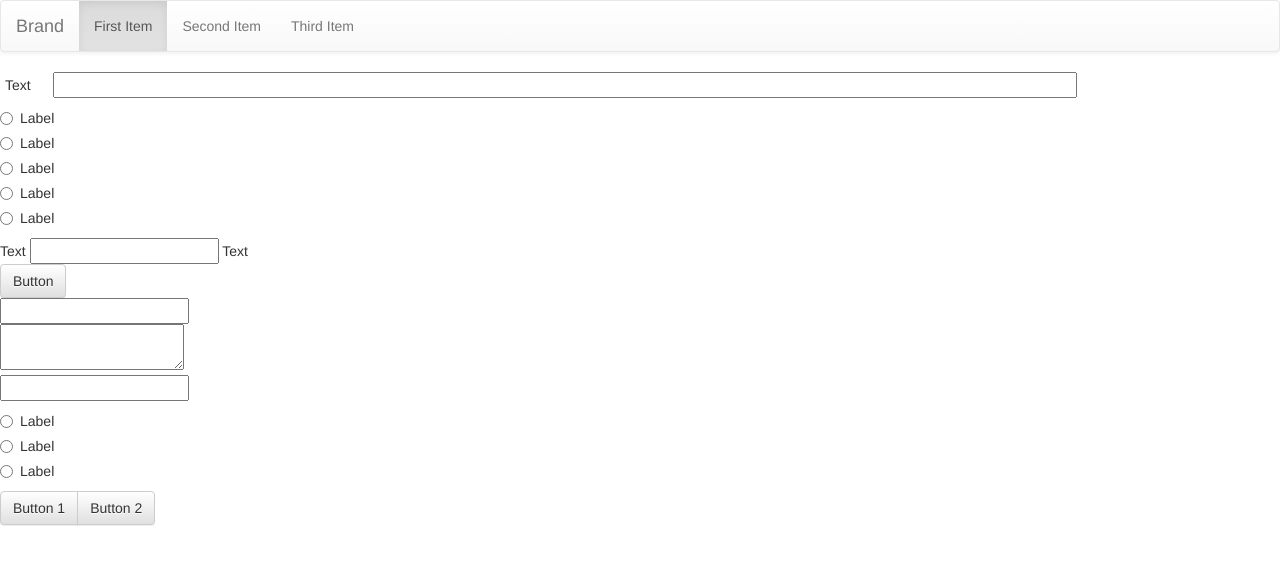
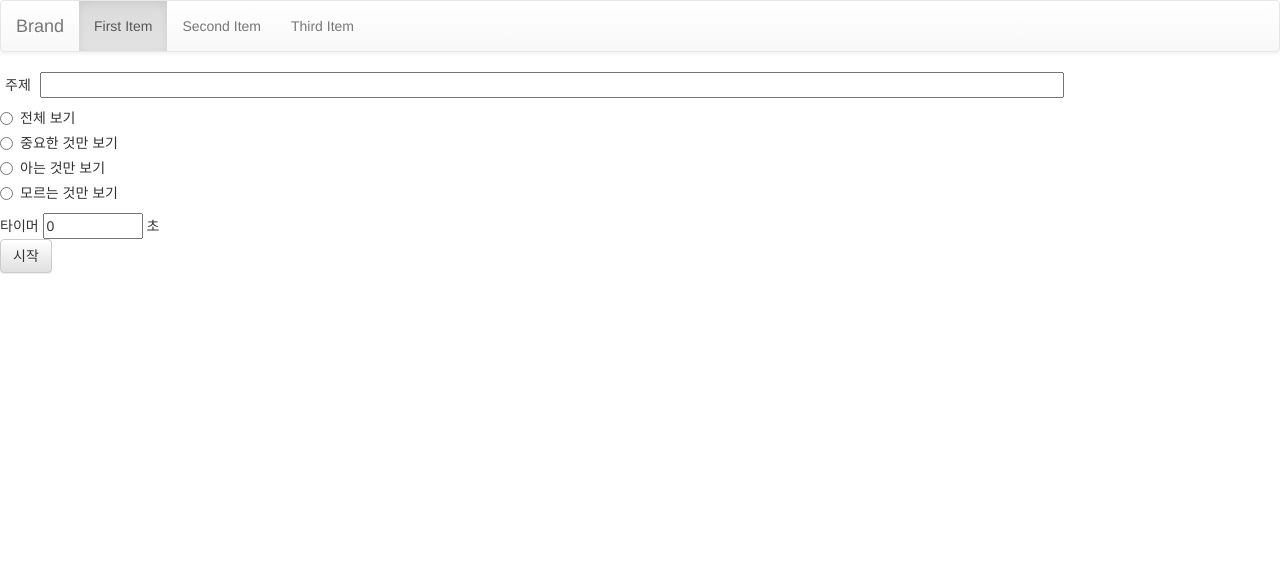
Before and after one commit to GTedHa/studi, a Flask app: page /note/1 in a window 1280 px wide. Shown: the top 565 px of the page. Run offline with Flask 2, Linux system fonts and the light colour scheme; some libraries are stand-ins or nearby versions.

Commit message:
Apply vue.js to note.html

```diff
--- a/studi/static/js/component/vueComponent.js
+++ b/studi/static/js/component/vueComponent.js
@@ -1,12 +1,22 @@
-new Vue({
-    el : "#notes",
-    data : {
+console.log('vueComponent.js')
+// 등록
+Vue.component('my-component', {
+    template: '<div>사용자 정의 컴포넌트 입니다!</div>'
+  })
 
-    },
-    component : {
+  // 루트 인스턴스 생성
+  new Vue({
+    el: '#example'
+  })
 
-    }
-})
-Vue.component('my-component',{
-    template : '<div>테스트</div>'
-})
+  new Vue({
+      el : '#notes',
+      data : {
+          timer : 0, // timer
+          noteId : null,
+          istart : 0, // 0 :
+      },
+      created : function(){
+          console.log('created!!');
+      }
+  })
--- a/studi/templates/note.html
+++ b/studi/templates/note.html
@@ -1,5 +1,6 @@
 <!DOCTYPE html>
 <html>
+
 <head>
     <meta charset="utf-8">
     <meta name="viewport" content="width=device-width, initial-scale=1.0">
@@ -7,7 +8,7 @@
     <link rel="stylesheet" href="../static/css/bootstrap.min.css">
     <link rel="stylesheet" href="../static/css/File-Input---Beautiful-Input--Button-Approach-Jasny-Bootstrap1.css">
     <link rel="stylesheet" href="../static/css/styles.css">
-    <script src="../static/js/component/vueComponent.js"> </script>
+
 </head>
 
 <body>
@@ -37,44 +38,43 @@
             </div>
         </div>
     </nav>
+    <div id="notes">
+        <div id="survey">
             <div>
-        <span style="margin:0px 5px;">Text</span>
+                <span style="margin:0px 5px;">주제 </span>
                 <input type="text" style="width:80%;/*float:right;*/margin:0px 13px;">
             </div>
             <div>
                 <div class="radio">
                     <label>
-                <input type="radio"> Label</label>
+                        <input type="radio" name='options' value="all">전체 보기</label>
                 </div>
                 <div class="radio">
                     <label>
-                <input type="radio">Label</label>
+                        <input type="radio" name='options' value="imp">중요한 것만 보기</label>
                 </div>
                 <div class="radio">
                     <label>
-                <input type="radio">Label</label>
+                        <input type="radio" name='options' value="und">아는 것만 보기</label>
                 </div>
                 <div class="radio">
                     <label>
-                <input type="radio">Label</label>
-        </div>
-        <div class="radio">
-            <label>
-                <input type="radio">Label</label>
+                        <input type="radio" name='options' value="nound">모르는 것만 보기</label>
                 </div>
             </div>
             <div>
-        <span>Text</span>
-        <input type="number">
-        <span>Text</span>
+                <span>타이머</span>
+                <input id="timer" type="number" value='0' style="width : 100px">
+                <span>초</span>
             </div>
             <div>
-        <button class="btn btn-default" type="button">Button</button>
+                <button id="start" class="btn btn-default" type="button">시작</button>
+            </div>
         </div>
 
-
+        <div id="quiz">
     <!-- clause.html -->
-
+        <!--
         <div>
             <input type="text">
         </div>
@@ -84,31 +84,22 @@
         <div>
             <input type="number">
         </div>
-    <div>
-        <div class="radio">
-            <label>
-                <input type="radio">Label</label>
-        </div>
-        <div class="radio">
-            <label>
-                <input type="radio">Label</label>
-        </div>
-        <div class="radio">
-            <label>
-                <input type="radio">Label</label>
-        </div>
-    </div>
+
         <div>
             <div class="btn-group" role="group">
                 <button class="btn btn-default" type="button">Button 1</button>
                 <button class="btn btn-default" type="button">Button 2</button>
             </div>
+        </div> -->
         </div>
 
-    <footer></footer>
+    </div>
+
     <script src="../static/js/jquery.min.js"></script>
     <script src="../static/js/bootstrap.min.js"></script>
     <script src="../static/js/File-Input---Beautiful-Input--Button-Approach-Jasny-Bootstrap.js"></script>
+    <script src="../static/js/vue.min.js"></script>
+    <script src="../static/js/component/vueComponent.js"></script>
 </body>
 
 </html>
```
Lines whose indentation alone changed are shown as unchanged.
